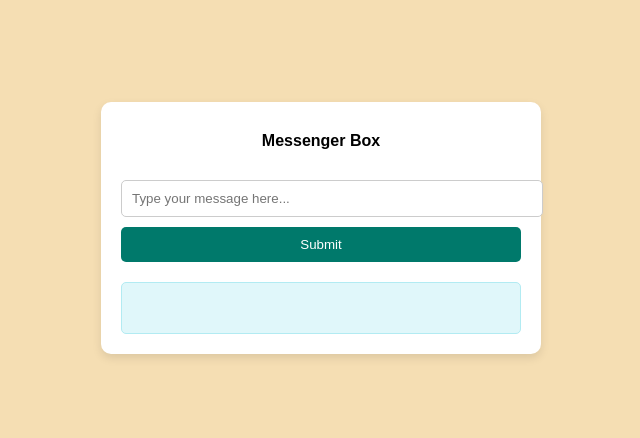
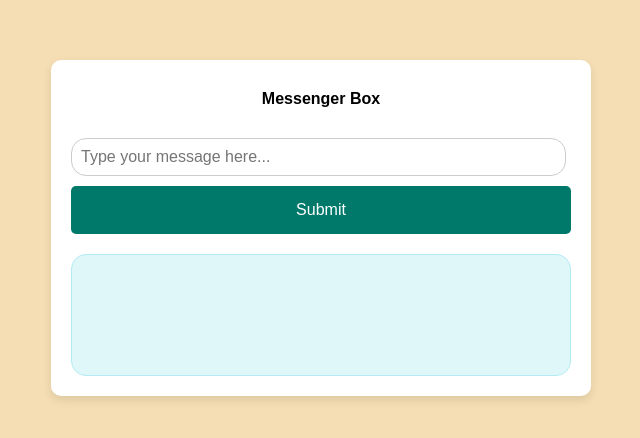
Before and after one commit to naveenprasanth0508/MessegerBox, a plain HTML site: page index.html in a window 1280 px wide. Shown: the part 172-610 px from the top of the page, without its empty margins (319-959 px from the left). Drawn offline with Linux system fonts and the light colour scheme.

Commit message:
index.html

```diff
--- a/index.html
+++ b/index.html
@@ -16,7 +16,7 @@
         }
 
         .container {
-            width: 400px;
+            width: 500px;
             padding: 20px;
             background-color: #fff;
             border-radius: 10px;
@@ -33,31 +33,33 @@
         }
 
         input[type="text"] {
-            width: 100%;
-            padding: 10px;
+            width: 95%;
+            padding: 9px;
             margin-bottom: 10px;
             border: 1px solid #ccc;
-            border-radius: 5px;
+            border-radius: 15px;
+            font-size: 16px;
         }
 
         .message-container {
             margin-top: 20px;
-            padding: 10px;
+            padding: 20px;
             background-color: #e0f7fa;
             border: 1px solid #b2ebf2;
-            border-radius: 5px;
-            min-height: 30px;
+            border-radius: 15px;
+            min-height: 80px;
             word-wrap: break-word;
         }
 
         button {
             width: 100%;
-            padding: 10px;
+            padding: 15px;
             background-color: #00796b;
             color: white;
             border: none;
             border-radius: 5px;
             cursor: pointer;
+            font-size: 16px;
         }
 
         button:hover {
```
